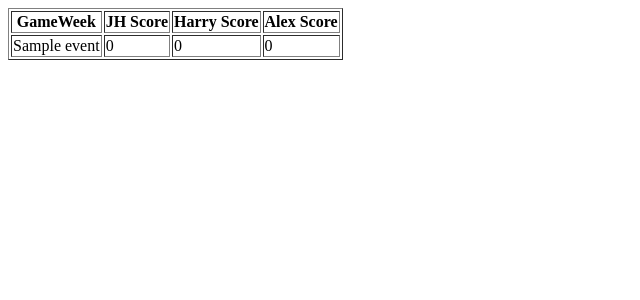
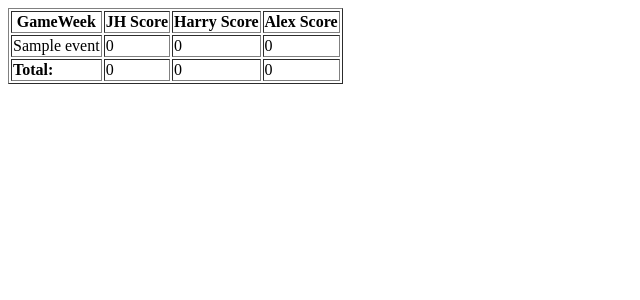
Before and after one commit to harrylb14/FPL-Score-Calculator, a Flask app: page /scores in a window 1280 px wide. Shown: the top 300 px of the page, without its empty margins (0-640 px from the left). Run offline with Flask 2, Linux system fonts and the light colour scheme; a database or web service that is not in the repository returns one stand-in record (values such as "Sample title"); data that the repository does not hold is empty.

Commit message:
table now displays totals

```diff
--- a/app.py
+++ b/app.py
@@ -4,12 +4,12 @@ import pandas as pd
 import numpy as np
 import logging
 from collections import defaultdict
+import collections
+import functools
+import operator
+
 
 app = Flask(__name__)
-
-@app.route("/", methods=['GET', 'POST', 'PUT'])
-def home():
-    return render_template('index.html')
 
 def get_player_data():
     players = [
@@ -17,6 +17,12 @@ def get_player_data():
         {'name': 'Harry', 'team_id': '278724'},
         {'name': 'Alex', 'team_id': '422587'}
     ]
+
+    # players = [
+    #     {'name': 'Muks(muks)', 'team_id': '4451140'},
+    #     {'name': 'Harry', 'team_id': '278724'},
+    #     {'name': 'TomT', 'team_id': '128932'}
+    # ]
 
     for player in players:
         team_id = player['team_id']
@@ -53,11 +59,24 @@ def group_scores_by_week():
 
     return scores_grouped_by_week
 
+@app.route("/", methods=['GET', 'POST', 'PUT'])
+def home():
+    return render_template('index.html')
+
 @app.route("/scores", methods=['GET', 'POST', 'PUT'])
 def display_all_week_scores():
     week_scores = group_scores_by_week()
     colnames = week_scores[0].keys()
-    print(colnames)
-    return render_template('full_scores.html', records=week_scores, colnames=colnames)
+    totals = calculate_total_scores()
+    print(totals)
+
+    return render_template('full_scores.html', records=week_scores, colnames=colnames, totals=totals)
+
+def calculate_total_scores():
+    scores = group_scores_by_week()
+    total_scores = dict(functools.reduce(operator.add,
+         map(collections.Counter, scores)))
+    del total_scores['GameWeek']
+    return total_scores
 
 app.run(debug = True)
--- a/templates/full_scores.html
+++ b/templates/full_scores.html
@@ -14,5 +14,11 @@
             {% endfor %}
         </tr>
         {% endfor %}
+        <tr>
+            <td> <b> Total: </b></td>
+            {% for player, score in totals.items() %}
+            <td>{{ score }} </td>
+            {% endfor %}
+        </tr>
     </tbody>
 </table>
```
